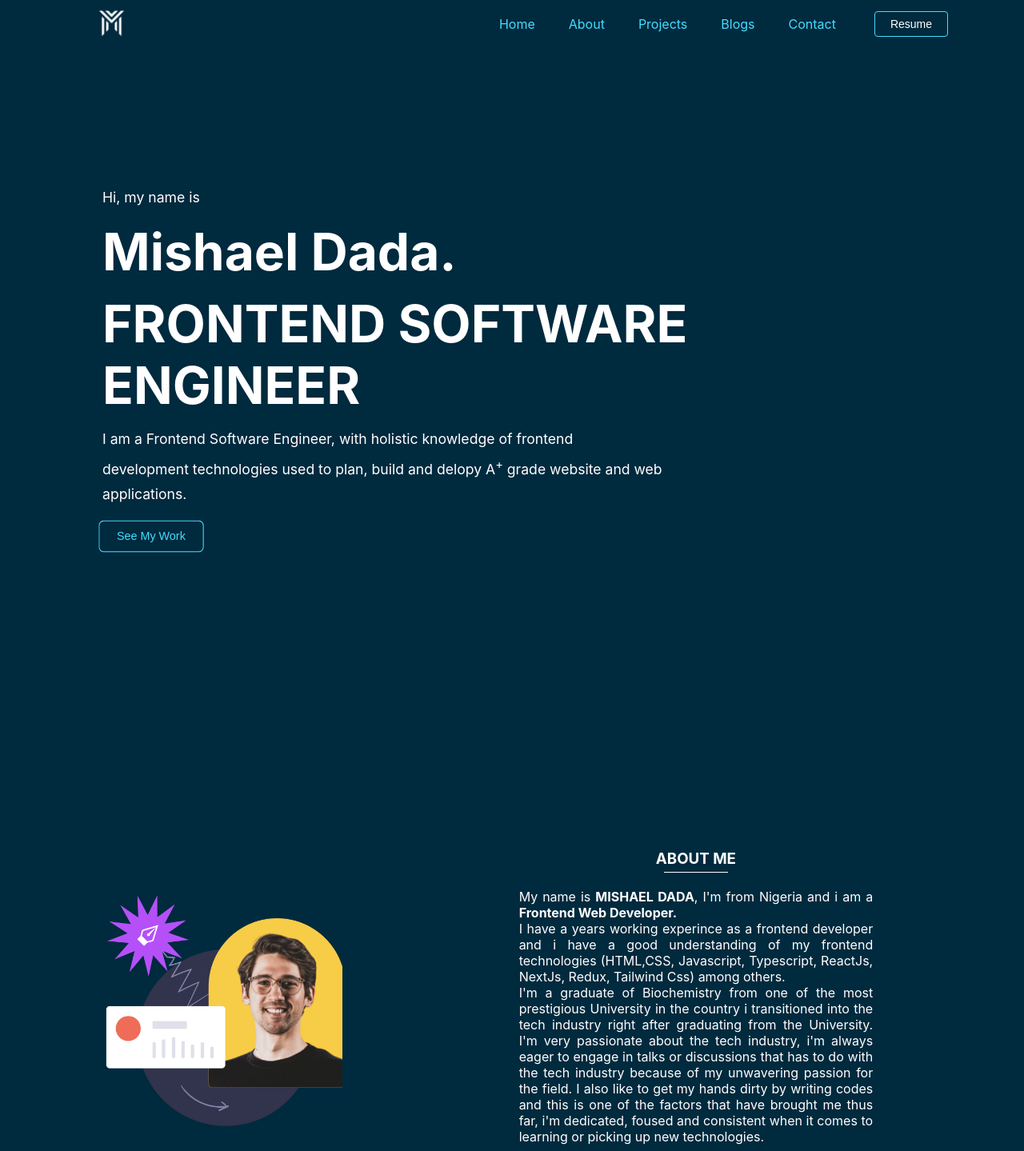
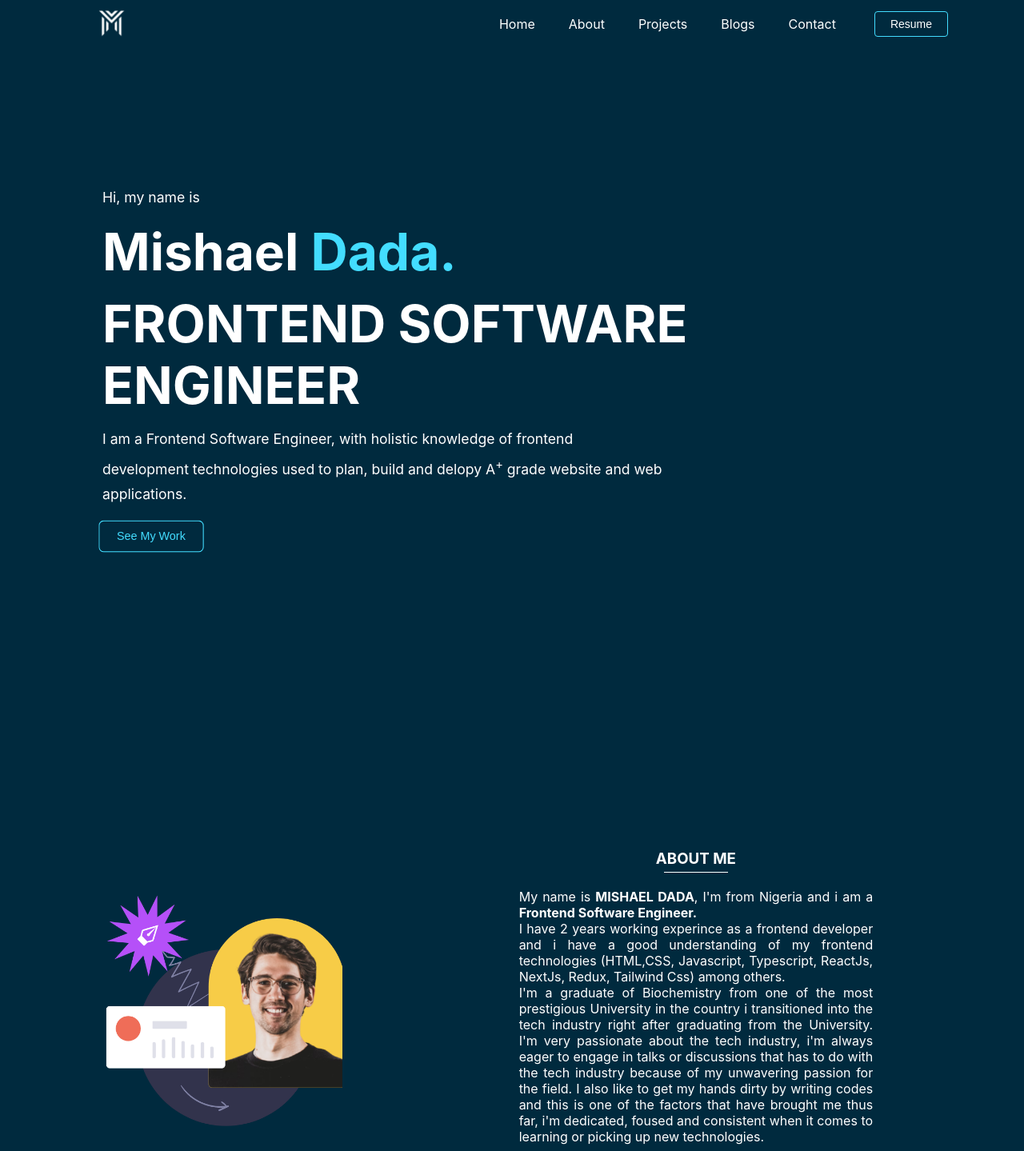
Before and after one commit to mishael1-d/Portfolio, a React (Create React App) app: page / in a window 1280 px wide. Shown: the top 1439 px of the page at 80% size. Built offline with nearby package versions, Linux system fonts and the light colour scheme.

Commit message:
fix some typos on about page

```diff
--- a/src/components/About/About.css
+++ b/src/components/About/About.css
@@ -45,11 +45,24 @@
 
 .about-image__container {
   width: 50%;
+  position: relative;
 }
 .about-image__container img {
   width: 300px;
   height: 300px;
   object-fit: cover;
+  /* border: 5px solid #43ddff;
+  transform: rotate(45deg); */
+}
+.about-image__container .img1 {
+  position: absolute;
+  top: 22px;
+  left: 25px;
+  width: 250px;
+  height: 250px;
+  object-fit: cover;
+  border: 5px solid #43ddff;
+  transform: rotate(135deg);
 }
 
 .about-section .primary {
--- a/src/components/About/About.js
+++ b/src/components/About/About.js
@@ -1,13 +1,14 @@
 import React from "react";
-import image from "../../assets/banner-image.png";
 import "./About.css";
-
+import image from '../../assets/banner-image.png'
 function About() {
   return (
     <div className="about-section" id="About">
       <div className="container">
         <div className="about-image__container">
           <img src={image} alt="About Me" className="about-image-img" />
+          {/* <div className="img"></div>
+          <div className="img1"></div> */}
         </div>
         <div className="about-text__container">
           <div className="section-text__header">
@@ -16,8 +17,8 @@ function About() {
           </div>
           <div className="about-text__text">
             My name is <strong>MISHAEL DADA</strong>, I'm from Nigeria and i am
-            a <strong>Frontend Web Developer.</strong>
-            <br />I have a years working experince as a frontend developer and i
+            a <strong>Frontend Software Engineer.</strong>
+            <br />I have 2 years working experince as a frontend developer and i
             have a good understanding of my frontend technologies (HTML,CSS,
             Javascript, Typescript, ReactJs, NextJs, Redux, Tailwind Css) among
             others.
--- a/src/components/Banner/Banner.css
+++ b/src/components/Banner/Banner.css
@@ -49,6 +49,9 @@
   max-width: 700px;
   color: #fff !important;
 }
+.banner-text span {
+  color: #43ddff;
+}
 .banner-text button {
   background-color: transparent;
   outline: none;
@@ -59,6 +62,7 @@
   cursor: pointer;
   animation: animateBtn 1s ease-in-out infinite;
   margin-top: 5px;
+  transition: .8s ease-in-out;
 }
 .banner-text button:hover {
   background-color: rgba(112, 214, 237, 0.3);
--- a/src/components/Banner/Banner.js
+++ b/src/components/Banner/Banner.js
@@ -23,7 +23,7 @@ function Banner() {
       <div className="container">
         <div className="banner-text">
           <p className="banner-title">Hi, my name is</p>
-          <h3>Mishael Dada.</h3>
+          <h3>Mishael <span>Dada.</span></h3>
           <h1 id="animate">{" "}</h1>
           <p>
             I am a Frontend Software Engineer, with holistic knowledge of frontend development technologies used to plan, build and delopy A<sup>+</sup> grade website and web applications.
--- a/src/components/Contact/Contact.css
+++ b/src/components/Contact/Contact.css
@@ -27,9 +27,13 @@
 svg {
   width: 20px;
   height: 20px;
+  transition: .5s;
 }
 svg .feather {
   fill: none;
+}
+svg:hover{
+  color: #43ddff;
 }
 .contact-btn button {
   background-color: #fff;
@@ -53,7 +57,7 @@ svg .feather {
   margin-bottom: 30px;
   text-align: center;
 }
-.footer span {
+.footer span a{
   color: #43ddff;
   margin-top: 10px;
 }
--- a/src/components/Contact/Contact.js
+++ b/src/components/Contact/Contact.js
@@ -113,7 +113,7 @@ function Contact() {
             </a>
           </li>
         </div>
-        <p className="footer">Designed and Developer By <br/><span>Mishael Dada</span></p>
+        <p className="footer">Designed and Developer By <br/><span><a href="https://github.com/mishael1-d">Mishael Dada</a></span></p>
       </div>
     </div>
   );
--- a/src/components/Navbar/Navbar.css
+++ b/src/components/Navbar/Navbar.css
@@ -9,9 +9,6 @@
   position: sticky;
   top: 0;
   z-index: 1000;
-}
-.navbar a {
-  color: #fff;
 }
 .navbar-logo {
   color: #fff;
@@ -52,7 +49,7 @@
 }
 
 .nav-links {
-  color: #43ddff !important;
+  color: #fff !important;
   text-decoration: none;
   padding: 0.5rem 1rem;
 }
@@ -63,7 +60,7 @@
 }
 .nav-links:hover {
   background-color: #fff;
-  color: #002a3e;
+  color: #002a3e !important;
   border-radius: 4px;
   transition: all 0.2s ease-out;
 }
```
